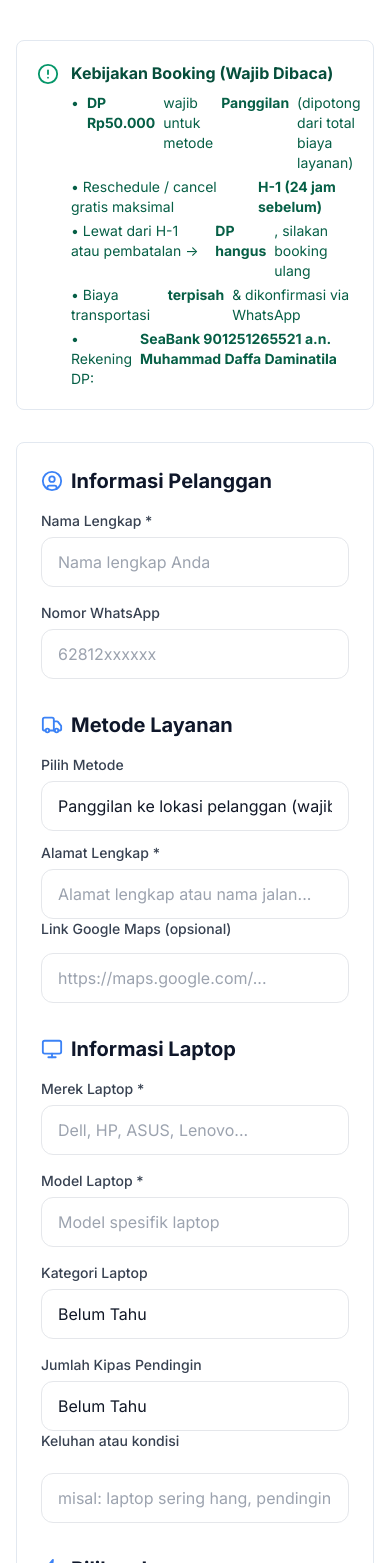
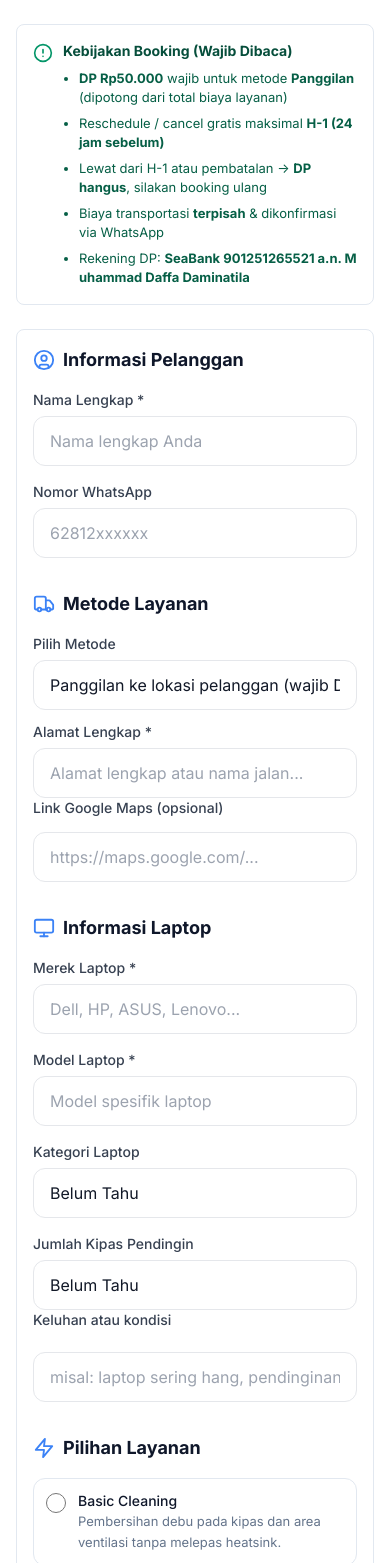
Before and after one commit to DaffaDaminatila/laptop-cleaning-website, a React (Vite) app: page / in a window 390 px wide. Shown: the part 5905-7468 px from the top of the page. Built offline with nearby package versions, Linux system fonts and the light colour scheme.

Commit message:
fix: rapikan layout BookingForm di HP (wrap rekening, padding mobile, anti-overflow)

```diff
--- a/src/components/BookingForm.tsx
+++ b/src/components/BookingForm.tsx
@@ -196,40 +196,41 @@ export default function BookingForm() {
   const requiresDP = form.serviceType === "panggilan";
 
   return (
-    <section id="pesan" className="py-14 sm:py-20 bg-white">
-      <div className="max-w-4xl mx-auto px-4">
-        <header className="text-center mb-10">
+    <section id="pesan" className="py-14 sm:py-20 bg-white overflow-x-hidden">
+      <div className="max-w-4xl mx-auto px-4 sm:px-6">
+        <header className="text-center mb-8 sm:mb-10">
           <h2 className="text-2xl sm:text-3xl lg:text-4xl font-extrabold text-slate-900">Formulir Pemesanan</h2>
-          <p className="mt-3 text-slate-600 max-w-2xl mx-auto">
+          <p className="mt-3 text-slate-600 max-w-2xl mx-auto text-sm sm:text-base">
             Isi formulir untuk mendapatkan estimasi harga. Kami akan konfirmasi detail via WhatsApp.
           </p>
         </header>
 
         {/* Booking Policy Notice - BEFORE form */}
-        <Card className="p-5 bg-emerald-50 border-emerald-200 mb-8">
-          <div className="flex items-start gap-3">
-            <AlertCircle size={22} className="text-emerald-600 flex-shrink-0 mt-0.5" aria-hidden="true" />
-            <div className="flex-1">
-              <h4 className="font-bold text-emerald-900 mb-2">Kebijakan Booking (Wajib Dibaca)</h4>
-              <ul className="space-y-1 text-sm text-emerald-800">
-                <li className="flex items-start gap-2">• <strong>DP Rp50.000</strong> wajib untuk metode <strong>Panggilan</strong> (dipotong dari total biaya layanan)</li>
-                <li className="flex items-start gap-2">• Reschedule / cancel gratis maksimal <strong>H-1 (24 jam sebelum)</strong></li>
-                <li className="flex items-start gap-2">• Lewat dari H-1 atau pembatalan → <strong>DP hangus</strong>, silakan booking ulang</li>
-                <li className="flex items-start gap-2">• Biaya transportasi <strong>terpisah</strong> & dikonfirmasi via WhatsApp</li>
-                <li className="flex items-start gap-2">• Rekening DP: <strong>SeaBank 901251265521 a.n. Muhammad Daffa Daminatila</strong></li>
+        <Card className="p-4 sm:p-5 bg-emerald-50 border-emerald-200 mb-6 sm:mb-8 overflow-hidden">
+          <div className="flex items-start gap-2.5 sm:gap-3">
+            <AlertCircle size={20} className="text-emerald-600 flex-shrink-0 mt-0.5" aria-hidden="true" />
+            <div className="flex-1 min-w-0">
+              <h4 className="font-bold text-emerald-900 mb-2 text-sm sm:text-base">Kebijakan Booking (Wajib Dibaca)</h4>
+              <ul className="space-y-1.5 text-[13px] sm:text-sm text-emerald-800 list-disc pl-4 break-words">
+                <li><strong>DP Rp50.000</strong> wajib untuk metode <strong>Panggilan</strong> (dipotong dari total biaya layanan)</li>
+                <li>Reschedule / cancel gratis maksimal <strong>H-1 (24 jam sebelum)</strong></li>
+                <li>Lewat dari H-1 atau pembatalan → <strong>DP hangus</strong>, silakan booking ulang</li>
+                <li>Biaya transportasi <strong>terpisah</strong> & dikonfirmasi via WhatsApp</li>
+                <li className="break-all sm:break-words">Rekening DP: <strong>SeaBank 901251265521 a.n. Muhammad Daffa Daminatila</strong></li>
               </ul>
             </div>
           </div>
         </Card>
 
-        <Card className="p-6 sm:p-10 bg-white">
+        <Card className="p-4 sm:p-6 lg:p-10 bg-white overflow-hidden">
           <form onSubmit={handleSubmit} noValidate>
             {/* INFORMASI PELANGGAN */}
             <div className="mb-8">
-              <h3 className="text-xl font-bold text-slate-900 mb-4 flex items-center gap-2">
-                <UserCircle size={22} className="text-blue-500" /> Informasi Pelanggan
+              <h3 className="text-lg sm:text-xl font-bold text-slate-900 mb-4 flex items-center gap-2">
+                <UserCircle size={22} className="text-blue-500 flex-shrink-0" /> Informasi Pelanggan
               </h3>
               <div className="grid md:grid-cols-2 gap-4">
+                <div className="min-w-0">
                 <Input
                   label="Nama Lengkap *"
                   value={form.name}
@@ -237,21 +238,25 @@ export default function BookingForm() {
                   error={touched.name && !form.name ? "Nama wajib diisi" : undefined}
                   placeholder="Nama lengkap Anda"
                 />
+                </div>
+                <div className="min-w-0">
                 <Input
                   label="Nomor WhatsApp"
                   value={form.whatsapp}
                   onChange={e => setForm({ ...form, whatsapp: e.target.value })}
                   placeholder="62812xxxxxx"
                 />
+                </div>
               </div>
             </div>
 
             {/* METODE LAYANAN */}
             <div className="mb-8">
-              <h3 className="text-xl font-bold text-slate-900 mb-4 flex items-center gap-2">
-                <Truck size={22} className="text-blue-500" /> Metode Layanan
+              <h3 className="text-lg sm:text-xl font-bold text-slate-900 mb-4 flex items-center gap-2">
+                <Truck size={22} className="text-blue-500 flex-shrink-0" /> Metode Layanan
               </h3>
               <div className="space-y-3">
+                <div className="min-w-0">
                 <Select
                   label="Pilih Metode"
                   value={form.serviceType}
@@ -261,7 +266,8 @@ export default function BookingForm() {
                     { value: "antar", label: "Antar laptop ke lokasi yang disepakati (tanpa DP)" },
                   ]}
                 />
-                <div>
+                </div>
+                <div className="min-w-0">
                   <Input
                     label={form.serviceType === "panggilan" ? "Alamat Lengkap *" : "Lokasi Penyerahan"}
                     value={form.address}
@@ -282,10 +288,11 @@ export default function BookingForm() {
 
             {/* INFORMASI LAPTOP */}
             <div className="mb-8">
-              <h3 className="text-xl font-bold text-slate-900 mb-4 flex items-center gap-2">
-                <Monitor size={22} className="text-blue-500" /> Informasi Laptop
+              <h3 className="text-lg sm:text-xl font-bold text-slate-900 mb-4 flex items-center gap-2">
+                <Monitor size={22} className="text-blue-500 flex-shrink-0" /> Informasi Laptop
               </h3>
               <div className="grid md:grid-cols-2 gap-4">
+                <div className="min-w-0">
                 <Input
                   label="Merek Laptop *"
                   value={form.brand}
@@ -293,6 +300,8 @@ export default function BookingForm() {
                   error={touched.brand && !form.brand ? "Merek wajib diisi" : undefined}
                   placeholder="Dell, HP, ASUS, Lenovo..."
                 />
+                </div>
+                <div className="min-w-0">
                 <Input
                   label="Model Laptop *"
                   value={form.model}
@@ -300,21 +309,27 @@ export default function BookingForm() {
                   error={touched.model && !form.model ? "Model wajib diisi" : undefined}
                   placeholder="Model spesifik laptop"
                 />
+                </div>
               </div>
               <div className="grid md:grid-cols-2 gap-4 mt-4">
+                <div className="min-w-0">
                 <Select
                   label="Kategori Laptop"
                   value={form.category}
                   onChange={e => handleSelect("category", e.target.value)}
                   options={laptopCategories}
                 />
+                </div>
+                <div className="min-w-0">
                 <Select
                   label="Jumlah Kipas Pendingin"
                   value={form.fan}
                   onChange={e => handleSelect("fan", e.target.value)}
                   options={fanCounts}
                 />
+                </div>
               </div>
+              <div className="min-w-0">
               <Input
                 label="Keluhan atau kondisi"
                 value={form.issue}
@@ -322,27 +337,28 @@ export default function BookingForm() {
                 placeholder="misal: laptop sering hang, pendinginan tidak baik..."
                 className="mt-4"
               />
+              </div>
             </div>
 
             {/* PILIHAN LAYANAN */}
             <div className="mb-8">
-              <h3 className="text-xl font-bold text-slate-900 mb-4 flex items-center gap-2">
-                <Zap size={22} className="text-blue-500" /> Pilihan Layanan
+              <h3 className="text-lg sm:text-xl font-bold text-slate-900 mb-4 flex items-center gap-2">
+                <Zap size={22} className="text-blue-500 flex-shrink-0" /> Pilihan Layanan
               </h3>
               <div className="space-y-3">
                 {mainServices.map(s => (
-                  <label key={s.value} className="flex items-center gap-3 p-3 bg-white rounded-xl border border-slate-200 cursor-pointer hover:bg-slate-50">
+                  <label key={s.value} className="flex items-start gap-3 p-3 bg-white rounded-xl border border-slate-200 cursor-pointer hover:bg-slate-50">
                     <input
                       type="radio"
                       name="mainService"
                       value={s.value}
                       checked={form.mainService === s.value}
                       onChange={e => handleSelect("mainService", e.target.value)}
-                      className="w-5 h-5 text-blue-600"
+                      className="w-5 h-5 mt-0.5 flex-shrink-0 text-blue-600"
                     />
-                    <div>
-                      <div className="font-medium text-slate-900">{s.label}</div>
-                      <div className="text-sm text-slate-500">{s.description}</div>
+                    <div className="min-w-0">
+                      <div className="font-medium text-slate-900 text-sm sm:text-base">{s.label}</div>
+                      <div className="text-[13px] sm:text-sm text-slate-500 leading-relaxed">{s.description}</div>
                     </div>
                   </label>
                 ))}
@@ -351,12 +367,12 @@ export default function BookingForm() {
 
             {/* LAYANAN TAMBAHAN */}
             <div className="mb-8">
-              <h3 className="text-xl font-bold text-slate-900 mb-4 flex items-center gap-2">
-                <HardDrive size={22} className="text-blue-500" /> Layanan Tambahan
+              <h3 className="text-lg sm:text-xl font-bold text-slate-900 mb-4 flex items-center gap-2">
+                <HardDrive size={22} className="text-blue-500 flex-shrink-0" /> Layanan Tambahan
               </h3>
               <div className="space-y-3">
                 {extraServices.map(e => (
-                  <label key={e.value} className="flex items-center gap-3 p-3 bg-white rounded-xl border border-slate-200 cursor-pointer hover:bg-slate-50">
+                  <label key={e.value} className="flex items-start gap-3 p-3 bg-white rounded-xl border border-slate-200 cursor-pointer hover:bg-slate-50">
                     <Checkbox
                       checked={form.extras.includes(e.value)}
                       onCheckedChange={checked => {
@@ -368,12 +384,12 @@ export default function BookingForm() {
                       }}
                       label=""
                     />
-                    <div className="flex items-center justify-between w-full">
-                      <div>
-                        <div className="font-medium text-slate-900">{e.label}</div>
-                        <div className="text-sm text-slate-500">{e.desc}</div>
+                    <div className="flex items-start justify-between gap-2 w-full min-w-0">
+                      <div className="min-w-0">
+                        <div className="font-medium text-slate-900 text-sm sm:text-base">{e.label}</div>
+                        <div className="text-[13px] sm:text-sm text-slate-500 leading-relaxed">{e.desc}</div>
                       </div>
-                      <span className="font-semibold text-blue-600">Rp{e.price.toLocaleString("id-ID")}</span>
+                      <span className="font-semibold text-blue-600 text-sm sm:text-base whitespace-nowrap flex-shrink-0">Rp{e.price.toLocaleString("id-ID")}</span>
                     </div>
                   </label>
                 ))}
@@ -382,27 +398,27 @@ export default function BookingForm() {
 
             {/* THERMAL PASTE */}
             <div className="mb-8">
-              <h3 className="text-xl font-bold text-slate-900 mb-4 flex items-center gap-2">
-                <RefreshCw size={22} className="text-blue-500" /> Pilihan Thermal Paste
+              <h3 className="text-lg sm:text-xl font-bold text-slate-900 mb-4 flex items-center gap-2">
+                <RefreshCw size={22} className="text-blue-500 flex-shrink-0" /> Pilihan Thermal Paste
               </h3>
               {form.mainService === "deep-repasta" && (
                 <div className="space-y-3">
                   {thermalPasteOptions.map(t => (
-                    <label key={t.value} className="flex items-center gap-3 p-3 bg-white rounded-xl border border-slate-200 cursor-pointer hover:bg-slate-50">
+                    <label key={t.value} className="flex items-start gap-3 p-3 bg-white rounded-xl border border-slate-200 cursor-pointer hover:bg-slate-50">
                       <input
                         type="radio"
                         name="thermalPaste"
                         value={t.value}
                         checked={form.thermalPaste === t.value}
                         onChange={e => handleSelect("thermalPaste", e.target.value)}
-                        className="w-5 h-5 text-blue-600"
+                        className="w-5 h-5 mt-0.5 flex-shrink-0 text-blue-600"
                       />
-                      <div className="flex items-center justify-between w-full">
-                        <div>
-                          <div className="font-medium text-slate-900">{t.label}</div>
-                          {t.price && t.price > 0 && <div className="text-sm text-slate-500">Tambah: Rp{t.price.toLocaleString("id-ID")}</div>}
+                      <div className="flex items-start justify-between gap-2 w-full min-w-0">
+                        <div className="min-w-0">
+                          <div className="font-medium text-slate-900 text-sm sm:text-base break-words">{t.label}</div>
+                          {t.price && t.price > 0 && <div className="text-[13px] sm:text-sm text-slate-500">Tambah: Rp{t.price.toLocaleString("id-ID")}</div>}
                         </div>
-                        {t.price && t.price > 0 && <span className="font-semibold text-amber-600">+ Rp30.000</span>}
+                        {t.price && t.price > 0 && <span className="font-semibold text-amber-600 text-sm sm:text-base whitespace-nowrap flex-shrink-0">+ Rp30.000</span>}
                       </div>
                     </label>
                   ))}
@@ -415,10 +431,11 @@ export default function BookingForm() {
 
             {/* JADWAL */}
             <div className="mb-8">
-              <h3 className="text-xl font-bold text-slate-900 mb-4 flex items-center gap-2">
-                <Calendar size={22} className="text-blue-500" /> Jadwal yang Diinginkan
+              <h3 className="text-lg sm:text-xl font-bold text-slate-900 mb-4 flex items-center gap-2">
+                <Calendar size={22} className="text-blue-500 flex-shrink-0" /> Jadwal yang Diinginkan
               </h3>
               <div className="grid md:grid-cols-2 gap-4">
+                <div className="min-w-0">
                 <Input
                   label="Tanggal yang diinginkan *"
                   type="date"
@@ -427,6 +444,8 @@ export default function BookingForm() {
                   onChange={e => setForm({ ...form, date: e.target.value })}
                   error={touched.date && !form.date ? "Tanggal wajib diisi (minimal besok)" : undefined}
                 />
+                </div>
+                <div className="min-w-0">
                 <Input
                   label="Rentang waktu *"
                   value={form.time}
@@ -434,13 +453,15 @@ export default function BookingForm() {
                   error={touched.time && !form.time ? "Waktu wajib diisi" : undefined}
                   placeholder="misal: 09.00 - 12.00"
                 />
+                </div>
               </div>
               {rescheduleDeadline && requiresDP && (
-                <p className="mt-3 p-3 bg-amber-50 border border-amber-200 rounded-xl text-amber-800 text-sm">
+                <p className="mt-3 p-3 bg-amber-50 border border-amber-200 rounded-xl text-amber-800 text-[13px] sm:text-sm break-words">
                   <strong>⏰ Batas reschedule / cancel gratis:</strong> {rescheduleDeadline} pukul 23:59
                   <br />Lewat dari itu DP Rp50.000 hangus & booking ulang.
                 </p>
               )}
+              <div className="min-w-0">
               <Input
                 label="Catatan tambahan"
                 value={form.note}
@@ -448,7 +469,8 @@ export default function BookingForm() {
                 placeholder="Spesifikasi tambahan, masalah khusus..."
                 className="mt-4"
               />
-              <p className="mt-2 text-xs text-slate-500">
+              </div>
+              <p className="mt-2 text-xs text-slate-500 leading-relaxed">
                 * Jadwal yang dipilih merupakan permintaan, bukan booking otomatis.
                 Kami akan konfirmasi ketersediaan via WhatsApp.
               </p>
@@ -456,37 +478,37 @@ export default function BookingForm() {
 
             {/* ESTIMASI */}
             {estimate && (
-              <Card className="p-5 bg-gradient-to-r from-blue-50 via-slate-50 to-purple-50 border-blue-200 mb-6">
-                <h4 className="font-bold text-slate-900 mb-3 flex items-center gap-2">
-                  <Calculator size={20} className="text-blue-500" /> Estimasi Harga
+              <Card className="p-4 sm:p-5 bg-blue-50 border-blue-200 mb-6 overflow-hidden">
+                <h4 className="font-bold text-slate-900 mb-3 flex items-center gap-2 text-sm sm:text-base">
+                  <Calculator size={20} className="text-blue-500 flex-shrink-0" /> Estimasi Harga
                 </h4>
                 <div className="space-y-2 mb-3">
                   {estimate.lines.map((line, i) => (
-                    <div key={i} className="flex justify-between text-sm">
-                      <span className="text-slate-700">{line.label}</span>
-                      <span className="font-medium text-slate-900">{line.amount}</span>
+                    <div key={i} className="flex justify-between gap-2 text-sm">
+                      <span className="text-slate-700 min-w-0 break-words">{line.label}</span>
+                      <span className="font-medium text-slate-900 whitespace-nowrap flex-shrink-0">{line.amount}</span>
                     </div>
                   ))}
                 </div>
                 <div className="border-t border-blue-200 pt-3 mb-3">
-                  <div className="flex justify-between items-center">
-                    <span className="font-bold text-slate-900">Total Estimasi:</span>
-                    <span className="text-xl font-extrabold text-blue-600">{estimate.totalLabel}</span>
+                  <div className="flex justify-between items-center gap-2">
+                    <span className="font-bold text-slate-900 text-sm sm:text-base">Total Estimasi:</span>
+                    <span className="text-lg sm:text-xl font-extrabold text-blue-600 text-right break-words">{estimate.totalLabel}</span>
                   </div>
                 </div>
                 {estimate.needsConfirmation && (
                   <div className="bg-amber-50 border border-amber-200 rounded-xl p-3 mb-2">
-                    <p className="text-amber-800 text-sm font-medium">
+                    <p className="text-amber-800 text-[13px] sm:text-sm font-medium leading-relaxed">
                       ⚠️ Harga akhir perlu dikonfirmasi via WhatsApp karena perbedaan kategori/ kondisi laptop.
                     </p>
                   </div>
                 )}
                 {estimate.notes.length > 0 && (
-                  <ul className="space-y-1 text-xs text-slate-600 mb-2">
+                  <ul className="space-y-1 text-xs text-slate-600 mb-2 break-words">
                     {estimate.notes.map((n, i) => (<li key={i}>• {n}</li>))}
                   </ul>
                 )}
-                <p className="text-xs text-slate-500">
+                <p className="text-xs text-slate-500 leading-relaxed">
                   Estimasi belum termasuk transportasi. Harga akhir dikonfirmasi sebelum pengerjaan.
                 </p>
               </Card>
@@ -494,20 +516,20 @@ export default function BookingForm() {
 
             {/* DP CHECKBOX - WAJIB */}
             {requiresDP && (
-              <div className="mb-6 p-4 bg-emerald-50 border border-emerald-200 rounded-xl">
+              <div className="mb-6 p-3.5 sm:p-4 bg-emerald-50 border border-emerald-200 rounded-xl overflow-hidden">
                 <label className="flex items-start gap-3 cursor-pointer">
                   <Checkbox
                     checked={form.agreePolicy}
                     onCheckedChange={checked => setForm({ ...form, agreePolicy: checked })}
                     label=""
                   />
-                  <div className="text-sm text-emerald-900 leading-relaxed pt-0.5">
+                  <div className="text-[13px] sm:text-sm text-emerald-900 leading-relaxed pt-0.5 min-w-0 break-words">
                     <strong>Saya menyetujui kebijakan booking:</strong> DP Rp50.000 wajib untuk metode Panggilan (dipotong dari total biaya layanan).
                     Reschedule / cancel gratis maksimal H-1 (24 jam sebelum jadwal).
                     Lewat dari H-1 atau pembatalan → DP hangus, silakan booking ulang.
                     Biaya transportasi terpisah & dikonfirmasi via WhatsApp.
                     <br />
-                    Rekening DP: <strong>SeaBank 901251265521 a.n. Muhammad Daffa Daminatila</strong>
+                    Rekening DP: <strong className="break-all sm:break-words">SeaBank 901251265521 a.n. Muhammad Daffa Daminatila</strong>
                   </div>
                 </label>
                 {touched.agreePolicy && !form.agreePolicy && (
```
